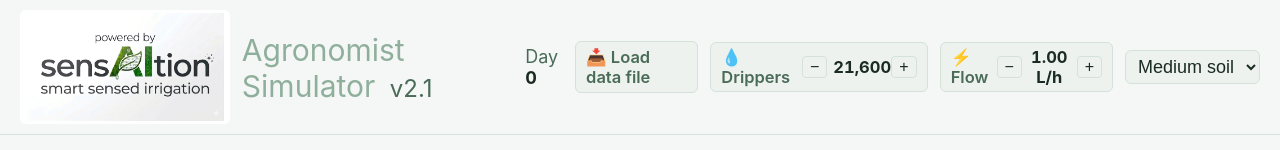
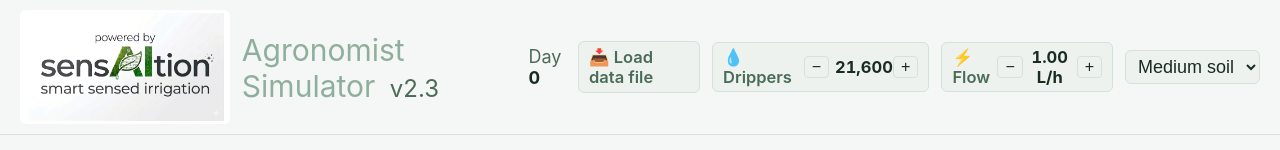
Before and after one commit to dotanisraeli-dot/Agrinoze, a React (Vite) app: page / in a window 1280 px wide. Shown: the top 150 px of the page. Built offline with nearby package versions, Linux system fonts and the light colour scheme.

Commit message:
bump version to v2.3

```diff
--- a/src/SensAItion_Simulator.jsx
+++ b/src/SensAItion_Simulator.jsx
@@ -783,7 +783,7 @@ export default function SensAItionSimulator() {
             style={{ height: 108, borderRadius: 6, background: "#fff", padding: "3px 6px", objectFit: "contain" }} />
           <div>
 
-            <div style={{ fontSize: 30, color: C.dim, marginTop: 1 }}>Agronomist Simulator <span style={{ fontSize: 24, color: C.sub, marginLeft: 6 }}>v2.1</span></div>
+            <div style={{ fontSize: 30, color: C.dim, marginTop: 1 }}>Agronomist Simulator <span style={{ fontSize: 24, color: C.sub, marginLeft: 6 }}>v2.3</span></div>
           </div>
         </div>
         {/* Right: controls */}
```
